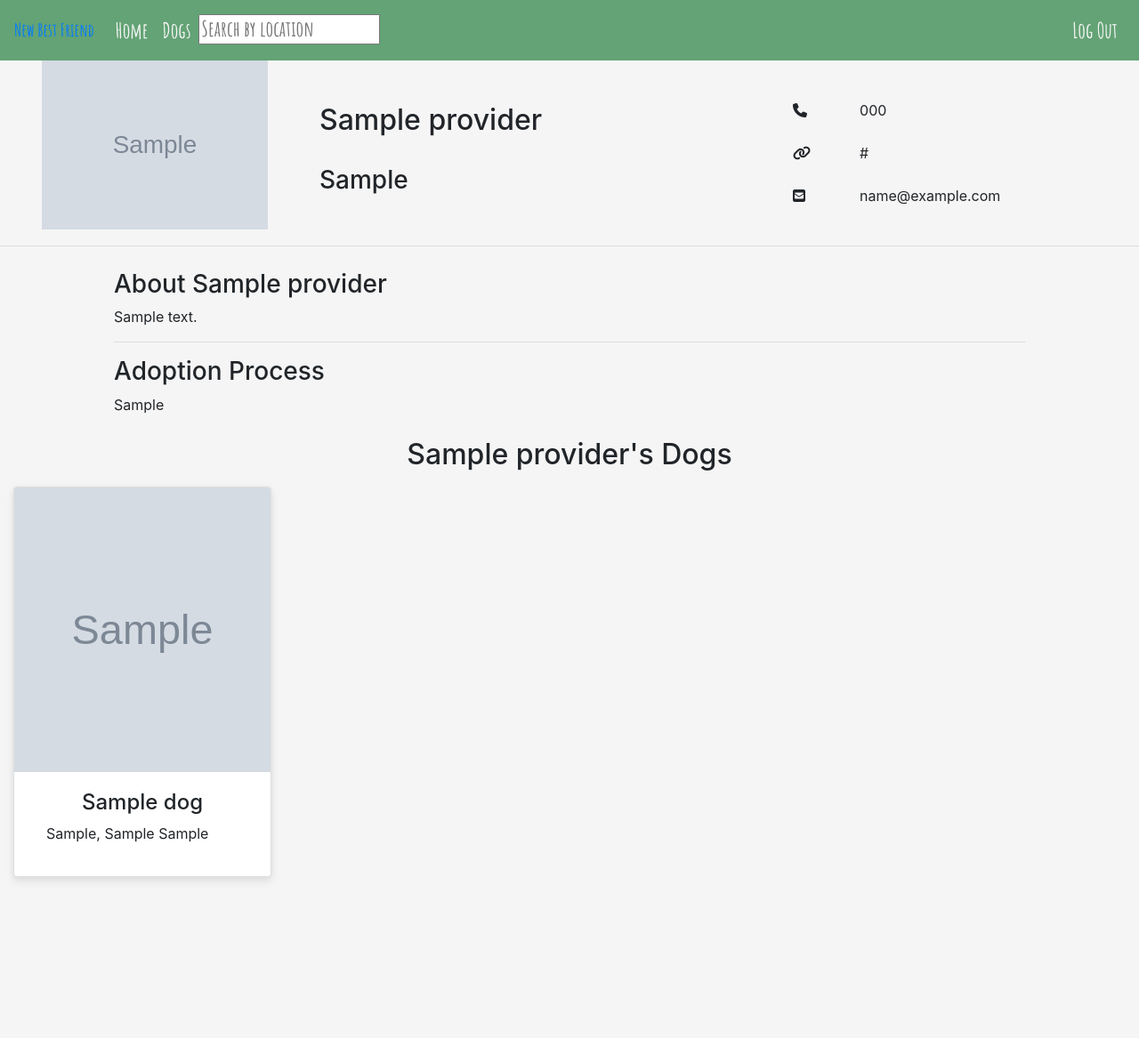
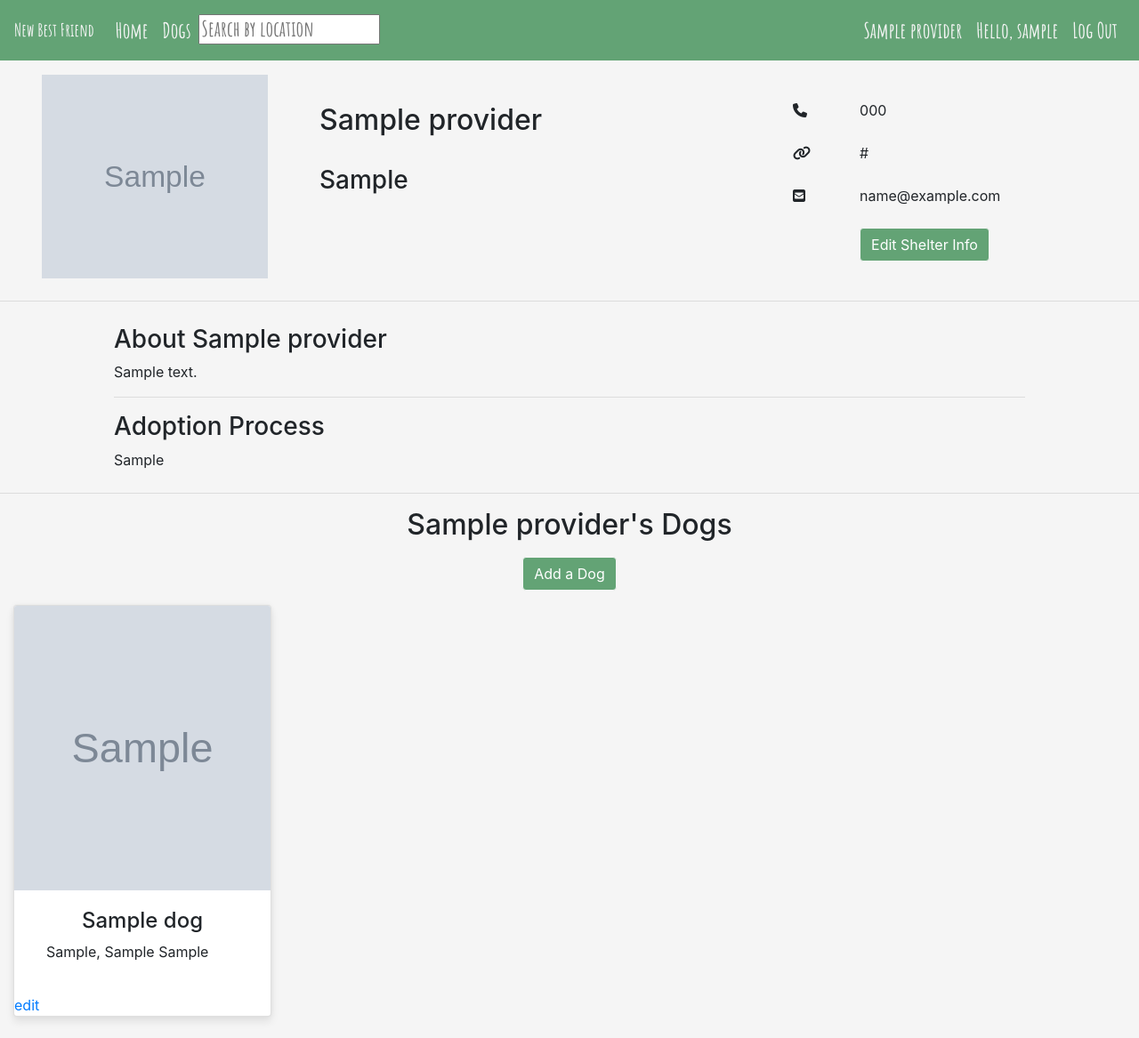
Before and after one commit to andrewjspivey/New_Best_Friend, a Django app: page /provider/1/ in a window 1280 px wide. Shown: the whole page at 89% size. Before the commit the page ends 991 px from the top, so only its background shows below. Run offline with Django 3.2, Linux system fonts and the light colour scheme; a user stored in the database is signed in; tables that the repository leaves empty hold one stand-in row (values such as "Sample post"); grey boxes marked "Sample" are stand-in pictures; some libraries are stand-ins or nearby versions; some web fonts are replaced.

Commit message:
adds error message if register forms are invalid and adds auth to shelter profile

```diff
--- a/main_app/models.py
+++ b/main_app/models.py
@@ -32,8 +32,6 @@
 class RegUser(models.Model):
     user = models.OneToOneField(User, on_delete=models.CASCADE)
     user.is_regUser = True
-    image = models.CharField(max_length=200, null=True)
-
 
     def __str__(self):
         return self.user.username
--- a/main_app/static/css/styles.css
+++ b/main_app/static/css/styles.css
@@ -224,6 +240,7 @@
 #shelter-image {
     max-width: 90% !important;
     min-height: 90% !important;
+    margin-top: 1rem;
 }
 
 .prov-grid {
@@ -257,3 +274,25 @@
     font-family: 'Itim', cursive !important;
     font-size: 1.5rem !important;
 }
+
+#nbf-button {
+    background-color: #63A375 !important;
+    border-color: whitesmoke !important;
+}
+#nbf-button2 {
+    background-color: #63A375 !important;
+    border-color: whitesmoke !important;
+    margin-bottom: 1rem !important;
+}
+
+.navbar-brand {
+    color: whitesmoke !important;
+}
+
+.shelters-dogs {
+    text-align: center;
+}
+
+.text-red {
+    color: red;
+}
--- a/main_app/templates/base.html
+++ b/main_app/templates/base.html
@@ -52,6 +52,15 @@
             </ul>
             <ul class="navbar-nav login">
                 {% if user.is_authenticated %}
+                    {% if user.is_provider %}
+
+                <li class="nav-item">
+                    <a class="nav-link" href="{% url 'prov_profile' user.provider.id %}">{{ user.provider.shelterName }}</a>
+                </li>
+                    {% endif %}
+                <li class="nav-item">
+                    <a class="nav-link">Hello, {{ user.username }}</a>
+                </li>
                 <li class="nav-item">
                     <a class="nav-link" href="{% url 'logout' %}">Log Out</a>
                 </li>
--- a/main_app/templates/profile/profile_editform.html
+++ b/main_app/templates/profile/profile_editform.html
@@ -2,8 +2,11 @@
 
 
 {% block content %}
+<div class="register-header">
+    <h2>Update your Shelter profile info</h2>
+</div>
 
-<div>
+<div id="loginform">
     <form action="{% url 'edit_provider' provider.id %}" method="POST">
         {% csrf_token %}
         {{ edit_form.as_p }}
--- a/main_app/templates/profile/prov_profile.html
+++ b/main_app/templates/profile/prov_profile.html
@@ -1,7 +1,6 @@
 {% extends '../base.html' %}
 
 
-<h1>New Best Friend</h1>
 
 <h3>{{ provider.name }}</h3>
 
@@ -32,6 +31,12 @@
                         <th scope="row"><i class="fas fa-envelope-square"></i></th>
                         <td>{{provider.user.email}}</td>
                       </tr>
+                      {% if provider.id == request.user.provider.id %}
+                      <tr>
+                        <th scope="row"></th>
+                        <td><a id="nbf-button" href="{% url 'edit_provider_form' provider.id %}" type="button" class="btn btn-primary">Edit Shelter Info</a></td>
+                      </tr>
+                        {% endif %}
                     </tbody>
                   </table>
             </div>
@@ -44,7 +49,6 @@
 <hr>
 
 
-
     <div id="shelter-info">
         <h3>About {{ provider.shelterName }}</h3>
         {{provider.description}}
@@ -52,8 +56,14 @@
         <h3>Adoption Process</h3>
         {{provider.adoptionProcess}}
     </div>
+<hr>
 
+<div class="shelters-dogs">
     <h2 id="shelters-dogs">{{ provider.shelterName }}'s Dogs</h2>
+    {% if provider.id == request.user.provider.id %}
+    <a id="nbf-button2"href="{% url 'dog_form' provider.id%}" type="button" class="btn btn-primary">Add a Dog</a>
+    {% endif %}
+</div>
 
     <div class="container-fluid" id="dog-card-container">
         <div class="row row-cols-1 row-cols-md-4">
@@ -72,6 +82,9 @@
                                     <li>{{ dog.location }}</li>
                                 </ul>
                         </div>
+                        {% if dog.provider.id == request.user.provider.id %}
+                        <a href="{% url 'edit_dog' dog.id %}">edit</a>
+                        {% endif %}
                     </div>
                 </div>
             {% endif %}
--- a/main_app/templates/registration/register_provider.html
+++ b/main_app/templates/registration/register_provider.html
@@ -7,7 +7,7 @@
     <hr>
     <h4>This will create your profile page. You can then add your dogs</h4>
 </div>
-
+{% if error_message %}<p class="text-red">{{ error_message }}</p>{% endif %}
 <div id="providerform">
     <div class= "form-group">
         <form action="{% url 'register_provider' %}" method="POST">
--- a/main_app/templates/registration/register_regUser.html
+++ b/main_app/templates/registration/register_regUser.html
@@ -2,6 +2,7 @@
 
 
 {% block content %}
+{% if error_message %}<p class="text-red">{{ error_message }}</p>{% endif %}
 
 <div>
     <form action="{% url 'register_regUser' %}" method="POST">
--- a/main_app/urls.py
+++ b/main_app/urls.py
@@ -1,5 +1,5 @@
 from main_app.views import prov_profile, dog_form, add_dog, SearchResults
-from django.urls import path
+from django.urls import path, include
 from . import views
 
 urlpatterns = [
--- a/main_app/views.py
+++ b/main_app/views.py
@@ -5,6 +5,7 @@
 from .forms import ProviderRegisterForm, RegUserRegisterForm, Dog_Form, EditProviderForm
 from django.views.generic import ListView
 from django.db.models import Q
+from django.contrib.auth import login, authenticate
 # Create your views here.
 
 
@@ -81,20 +82,24 @@
 
 def edit_provider_form(request, provider_id):
     provider = Provider.objects.get(id=provider_id)
-    edit_form = EditProviderForm(initial={
-        'shelterName': provider.shelterName,
-        'location': provider.location,
-        'description': provider.description,
-        'phone': provider.phone,
-        'website': provider.website,
-        'image': provider.image,
-        'adoptionProcess': provider.adoptionProcess,
-    })
-    context = {
-        "provider": provider,
-        "edit_form": edit_form,
-    }
-    return render(request, "profile/profile_editform.html", context)
+    if (provider.id == request.user.provider.id):
+        edit_form = EditProviderForm(initial={
+            'shelterName': provider.shelterName,
+            'location': provider.location,
+            'description': provider.description,
+            'phone': provider.phone,
+            'website': provider.website,
+            'image': provider.image,
+            'adoptionProcess': provider.adoptionProcess,
+        })
+        context = {
+            "provider": provider,
+            "edit_form": edit_form,
+        }
+        return render(request, "profile/profile_editform.html", context)
+    elif (request.user.is_regUser):
+        return redirect("login")
+
 
 
 
@@ -118,6 +123,7 @@
     return render(request, 'registration/register_regUser.html',  context)
 
 def register_provider(request):
+    error_message = ''
     if request.method == 'POST':
         form = ProviderRegisterForm(request.POST)
         if form.is_valid():
@@ -131,14 +137,16 @@
             user.provider.image = form.cleaned_data.get('image')
             user.provider.adoptionProcess = form.cleaned_data.get('adoptionProcess')
             user.save()
+            login(request, user)
             return redirect("home")
         else:
-            form = ProviderRegisterForm()
-
-        return render(request, 'home', {'form': form})
-
+            error_message = 'Please try again and make sure your passwords are the same and email is valid'
+    form = ProviderRegisterForm()
+    context = {'form': form, 'error_message': error_message}
+    return render(request, 'registration/register_provider.html', context)
 
 def register_regUser(request):
+    error_message = ''
     if request.method == 'POST':
         form = RegUserRegisterForm(request.POST)
         if form.is_valid():
@@ -146,11 +154,13 @@
             user.is_regUser = True
             user.reguser.image = form.cleaned_data.get('image')
             user.save()
+            login(request, user)
             return redirect("home")
         else:
-            form = RegUserRegisterForm()
-
-        return render(request, 'home', {'form': form})
+            error_message = 'Please try again with matching passwords and a valid email'
+    form = RegUserRegisterForm()
+    context = {'form': form, 'error_message': error_message}
+    return render(request, 'registration/register_regUser.html', context)
 
 
 def add_dog(request, provider_id):
@@ -176,28 +186,31 @@
 
 def edit_dog(request, dog_id):
     dog = Dog.objects.get(id=dog_id)
+    if (dog.provider.id == request.user.provider.id):
+        if request.method == 'POST':
+            edit_form = Dog_Form(request.POST, instance=dog)
+            if edit_form.is_valid():
+                edit_form.save()
+                return redirect('home')
+        else:
+            edit_form = Dog_Form(initial={
+                'name': dog.name,
+                'location': dog.location,
+                'breed': dog.breed,
+                'age': dog.age,
+                'gender': dog.gender,
+                'neutured': dog.neutured,
+                'image': dog.image,
+                'story': dog.story,
+            })
+            context = {
+                'dog': dog,
+                'edit_form': edit_form
+            }
+            return render(request, 'dogs/edit.html', context)
+    else:
+        return redirect('home')
 
-    if request.method == 'POST':
-        edit_form = Dog_Form(request.POST, instance=dog)
-        if edit_form.is_valid():
-            edit_form.save()
-            return redirect('home')
-    else:
-        edit_form = Dog_Form(initial={
-            'name': dog.name,
-            'location': dog.location,
-            'breed': dog.breed,
-            'breed': dog.breed,
-            'gender': dog.gender,
-            'neutured': dog.neutured,
-            'image': dog.image,
-            'story': dog.story,
-        })
-        context = {
-            'dog': dog,
-            'edit_form': edit_form
-        }
-        return render(request, 'dogs/edit.html', context)
 
 def delete_dog(request, dog_id):
     Dog.objects.get(id=dog_id).delete()
```
Also changed, not shown: other parts of main_app/static/css/styles.css (+24 -8 lines), main_app/forms.py (+4 -5 lines), main_app/templates/registration/login.html (+8 -1 lines), main_app/migrations/0002_remove_reguser_image.py (added).
